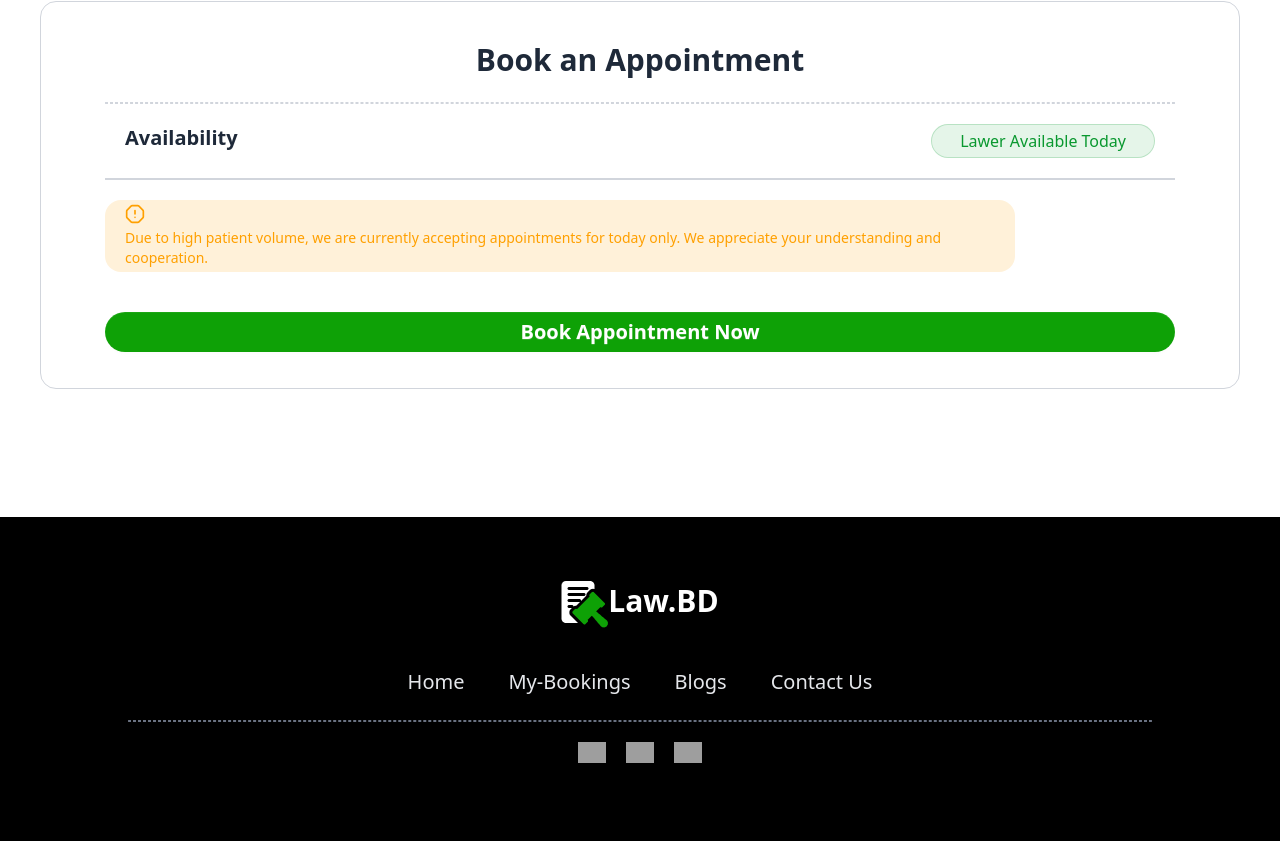
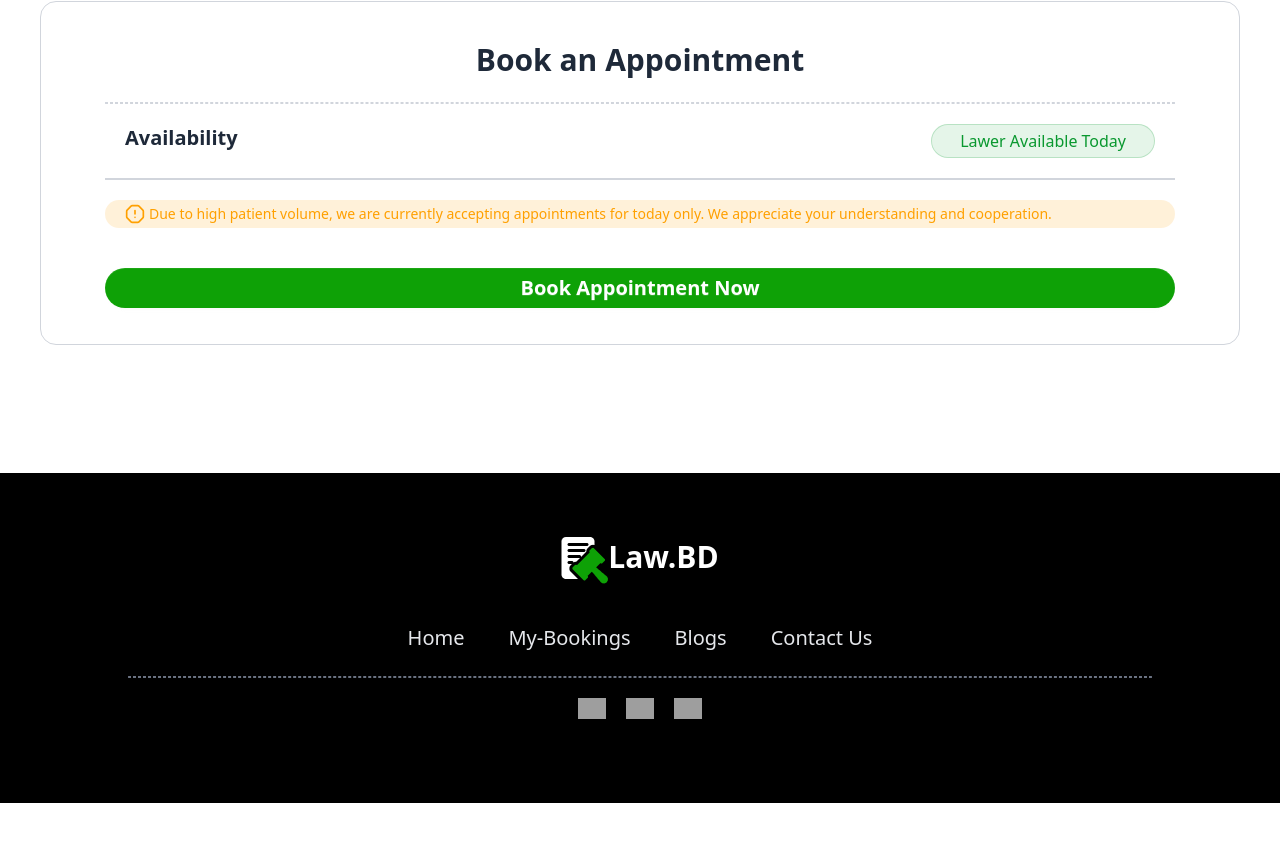
Before and after one commit to esmotara-codec/appointment-booking-client, a React (Vite) app: page /lawerdetails/1 in a window 1280 px wide. Shown: the part 797-1638 px from the top of the page. After the commit the page ends 1600 px from the top, so only its background shows below. Built offline with nearby package versions, Linux system fonts and the light colour scheme; grey boxes are pictures that could not be loaded.

Commit message:
Commit on July 6, 2025

```diff
--- a/src/Component/LawerDetails/LawerDetails.jsx
+++ b/src/Component/LawerDetails/LawerDetails.jsx
@@ -126,7 +126,7 @@ const LawerDetails = () => {
 							Lawer Available Today
 						</button>
 					</div>
-					<div className='border border-none bg-[#FFA000]/15 text-[#FFA000] text-[16px] rounded-2xl md:mr-40 px-5 py-1 '>
+					<div className='border border-none bg-[#FFA000]/15 text-[#FFA000] text-[16px] rounded-2xl  px-5 py-1 '>
 						<div className='flex flex-row  flex-wrap gap-1 items-center '>
 							<OctagonAlert size={20} />
 							<p className='text-sm '>
```
